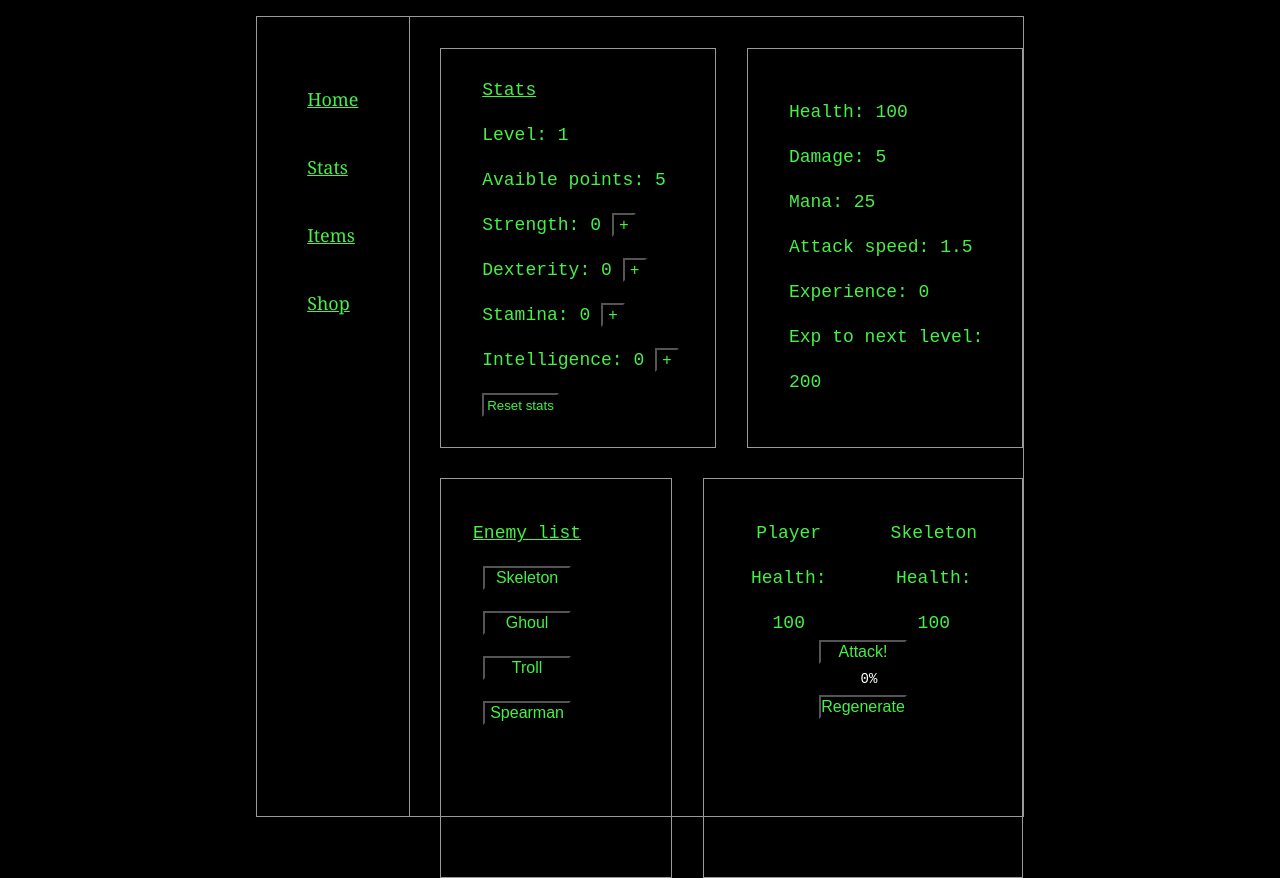
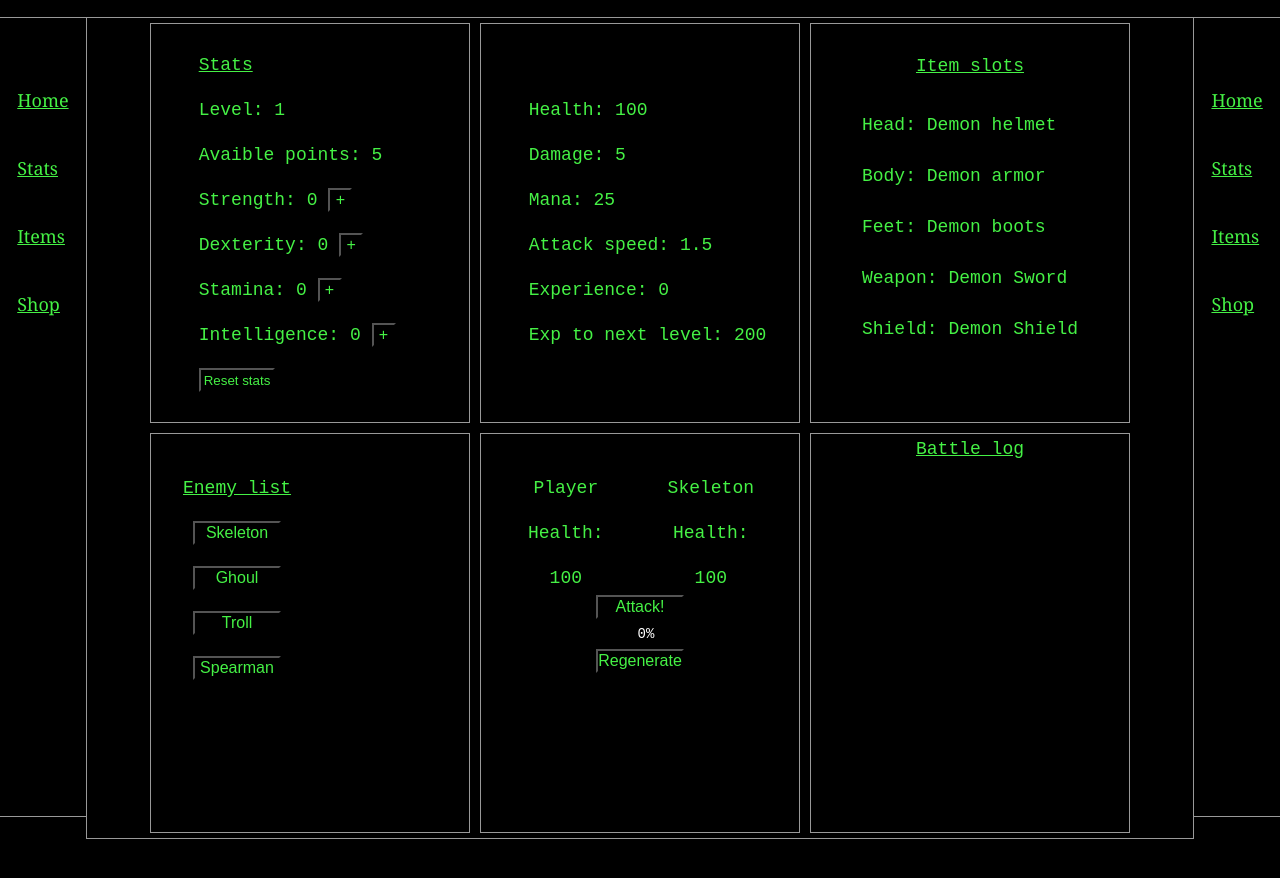
Before and after one commit to trallan/game19-10, a plain HTML site: page index.html in a window 1280 px wide. Shown: the part 143-1021 px from the top of the page. Drawn offline with Linux system fonts and the light colour scheme.

Commit message:
Add files via upload

```diff
--- a/index.html
+++ b/index.html
@@ -8,10 +8,10 @@
     <title>DGame</title>
 </head>
 <body>
+    <div id="header">
+        <h1>The Game</h1>
+    </div>
     <div id="container">
-        <div id="header">
-            <h1>The Game</h1>
-        </div>
         <div id="left-nav">
             <ul>
                 <li><a href="#">Home</a></li>
@@ -27,6 +27,21 @@
                 </div>
                 <div id="char-container">
                     <div id="character"></div>
+                </div>
+                <div id="char-itemslot-container">
+                    <div id="item-slot-header"><p>Item slots</p></div>
+                    <div id="item-slot">
+                        <div id="item-slot1"><p>Head: Demon helmet</p></div>
+                        <div class="item-info">Health: +20</div>
+                        <div id="item-slot2"><p>Body: Demon armor</p></div>
+                        <div class="item-info">Health: +20</div>
+                        <div id="item-slot3"><p>Feet: Demon boots</p></div>
+                        <div class="item-info">Health: +20</div>
+                        <div id="item-slot4"><p>Weapon: Demon Sword</p></div>
+                        <div class="item-info">Damage: +20</div>
+                        <div id="item-slot5"><p>Shield: Demon Shield</p></div>
+                        <div class="item-info">Health: +20</div>
+                    </div>
                 </div>
             </div>
             <div id="content2">
@@ -47,7 +62,19 @@
                         <div><button class="reg-btn">Regenerate</button></div>
                     </div>
                 </div>
+                <div id="battleLog-container">
+                    <div><p style="padding-top: 5px; text-decoration: underline;">Battle log</p></div>
+                    <div id="battle-log"></div>
+                </div>
             </div>
+        </div>
+        <div id="right-nav">
+            <ul>
+                <li><a href="#">Home</a></li>
+                <li><a href="#">Stats</a></li>
+                <li><a href="#">Items</a></li>
+                <li><a href="#">Shop</a></li>
+            </ul>
         </div>
     </div>
     <script src="script.js"></script>
--- a/script.js
+++ b/script.js
@@ -4,6 +4,7 @@ let enemys = document.getElementById('enemys')
 let battleE = document.getElementById('battle-e')
 let battleP = document.getElementById('battle-p')
 let pBar = document.querySelector('.progress-bar')
+let battleLog = document.querySelector('#battle-log')
 let progress = 0;
 let intervalId;
 let regIntervalId;
@@ -16,6 +17,9 @@ let charMaxHealth = 100;
 let expUp = 200;
 let expStage = 1;
 let regHp = false;
+let charAttackLog;
+let enemyAttackLog;
+let countLog = 0;
 
 let statsObject = {
     level: 1,
@@ -162,9 +166,30 @@ let loadBattle = () => {
         <div><p>${enemyObj[selectedEnemy].health}</p></div>
     `
 }
+
+/////////////////////////// BATTLE LOG ////////////////////////////////
+
+let charLoadBattleLog = () => {
+    countLog++;
+
+    battleLog.innerHTML += `
+        <div><p>Player hit ${enemyObj[selectedEnemy].name} for ${charAttackLog} damage.</p></div>
+    `
+}
+
+let enemyLoadBattleLog = () => {
+    countLog++;
+
+    battleLog.innerHTML += `
+        <div><p style="color: red;">Enemy hit you for ${enemyAttackLog} damage.</p></div>
+    `
+}
+
 //////////////////////// ATTACK BTN ////////////////////////////////
 let atkBtn = document.querySelector('.atk-btn');
 atkBtn.addEventListener('click', function(){
+    battleLog.innerHTML = ``;
+    countLog = 0;
     if(regHp === true){
         return
     }
@@ -212,13 +237,17 @@ let startLoading = () => {
 }
 ////////////////////// START BATTLE ENEMY //////////////////////////
 let enemyAttack = () => {
-    charObject.health -= Math.floor(Math.random() * enemyObj[selectedEnemy].attack)
+    enemyAttackLog = Math.floor(Math.random() * enemyObj[selectedEnemy].attack);
+    charObject.health -= enemyAttackLog
+    enemyLoadBattleLog();
     loadBattle();
 }
 ////////////////////// START BATTLE PLAYER //////////////////////////
 let charAttack = () => {
-    enemyObj[selectedEnemy].health -=  Math.floor(Math.random() * charObject.damage);
-    loadBattle()
+    charAttackLog = Math.floor(Math.random() * charObject.damage)
+    enemyObj[selectedEnemy].health -= charAttackLog;
+    charLoadBattleLog();
+    loadBattle();
 }
 
 ////////////////////////// LEVEL UP ///////////////////////////////////
--- a/style.css
+++ b/style.css
@@ -37,8 +37,7 @@ button:hover {
 }
 
 #container {
-    width: 60%;
-    margin: auto;
+    display: flex;
     margin-bottom: 2rem;
     background-color: black;
 }
@@ -50,39 +49,66 @@ button:hover {
     font-size: 34px;
     font-family: Georgia, 'Times New Roman', Times, serif;
     height: 10rem;
-    border-bottom: 1px solid #999;
     color: rgb(69, 241, 69);
 }
 
 #content-container {
+    border: 1px solid #999;
     display: flex;
-    flex-direction: column;
-    height: 100vh;
-    border-bottom: 1px solid #999;
-    border-right: 1px solid #999;
+    align-items: center;
+    justify-content: space-evenly;
+    flex-wrap: wrap;
 }
 
 #content1 {
     display: flex;
-    width: 80%;
-    margin-left: 20%;
+}
+
+#char-itemslot-container {
+    display: flex;
+    flex-direction: column;
+    align-items: center;
+}
+
+#item-slot-header {
+    margin-top: 10%;
+    text-decoration: underline;
+}
+
+#item-slot {
+    display: flex;
+    flex-direction: column;
+    margin-top: 5%;
+    line-height: 2;
+}
+
+.item-info {
+    display: none;
+    font-family: monospace;
+    font-size: 12px;
+}
+
+#item-slot1, #item-slot2, #item-slot3, #item-slot4, #item-slot5 {
+    margin-top: 15px;
+    cursor: pointer;
+}
+
+#item-slot1:hover + .item-info, #item-slot2:hover + .item-info, #item-slot3:hover + .item-info, #item-slot4:hover + .item-info, #item-slot5:hover + .item-info {
+    display: block;
+    position: absolute;
 }
 
 #content2 {
     display: flex;
-    width: 80%;
-    margin-left: 20%;
 }
 
 
-#left-nav {
+#left-nav, #right-nav {
     display: flex;
     justify-content: center;
-    position: absolute;
     width: 12%;
     height: 100vh;
-    border-left:1px solid #999;
-    border-right:1px solid #999;
+    border-top: 1px solid #999;
     border-bottom: 1px solid #999;
 }
 
@@ -94,12 +120,36 @@ ul, li, a {
     margin-top: 2rem;
 }
 
-#stats-container, #char-container, #enemys-container, #battle-container{
+p {
+    font-family: monospace;
+    font-size: 18px;
+}
+
+#stats-container, #char-container, #enemys-container, #battle-container, #char-itemslot-container, #battleLog-container{
     display: flex;
     height: 25rem;
     width: 20rem;
-    margin: 5% 0 0 5%;
+    margin: 5px;
     border: 1px solid #999;
+}
+
+#battleLog-container {
+    display: flex;
+    flex-direction: column;
+    align-items: center;
+    overflow: auto;
+}
+
+
+
+#battle-log {
+    width: 85%;
+    height: 85%;
+    margin-top: 1rem;
+}
+
+#battle-log p {
+    font-size: 14px;
 }
 
 #stats, #character {
```
